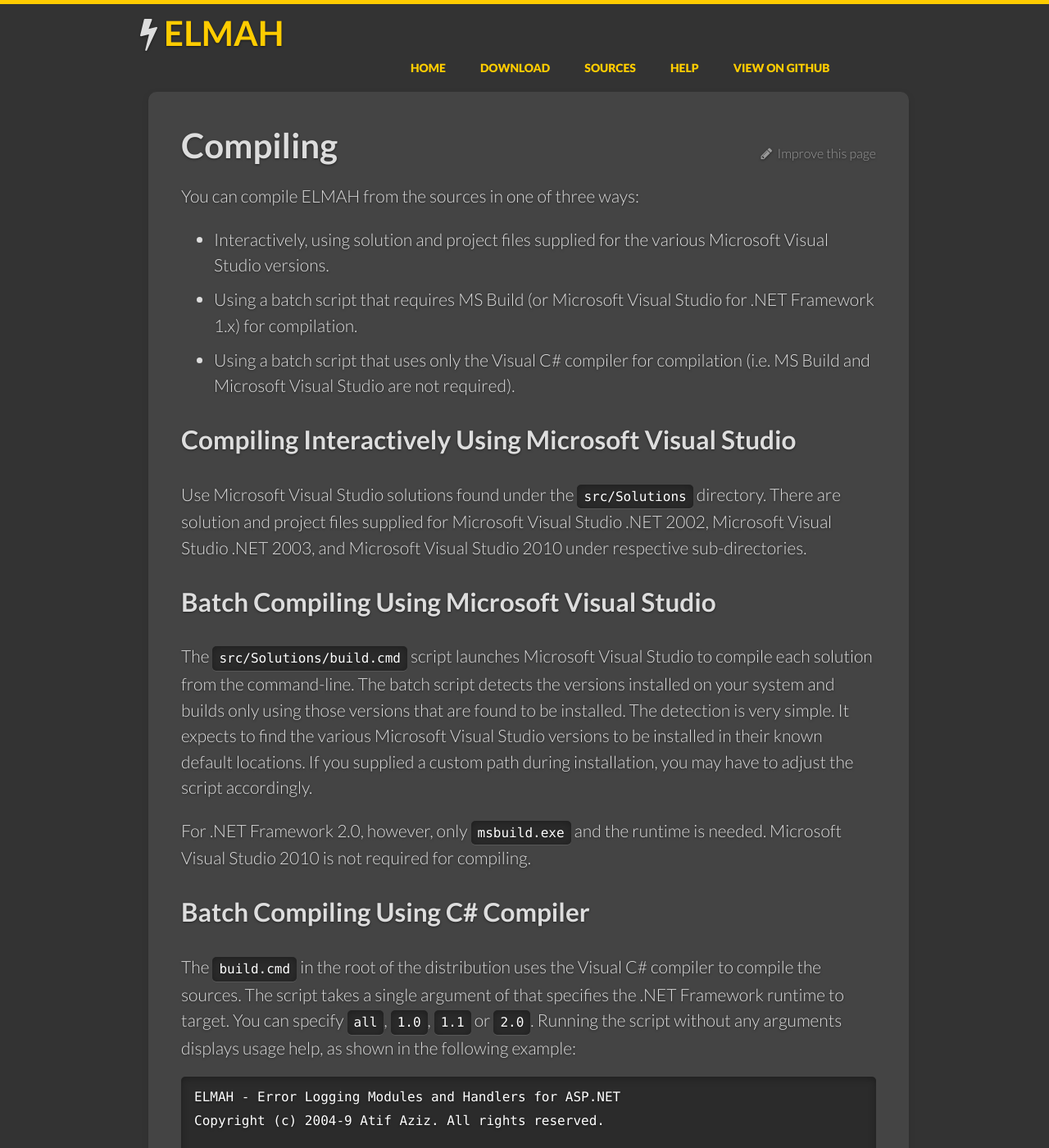
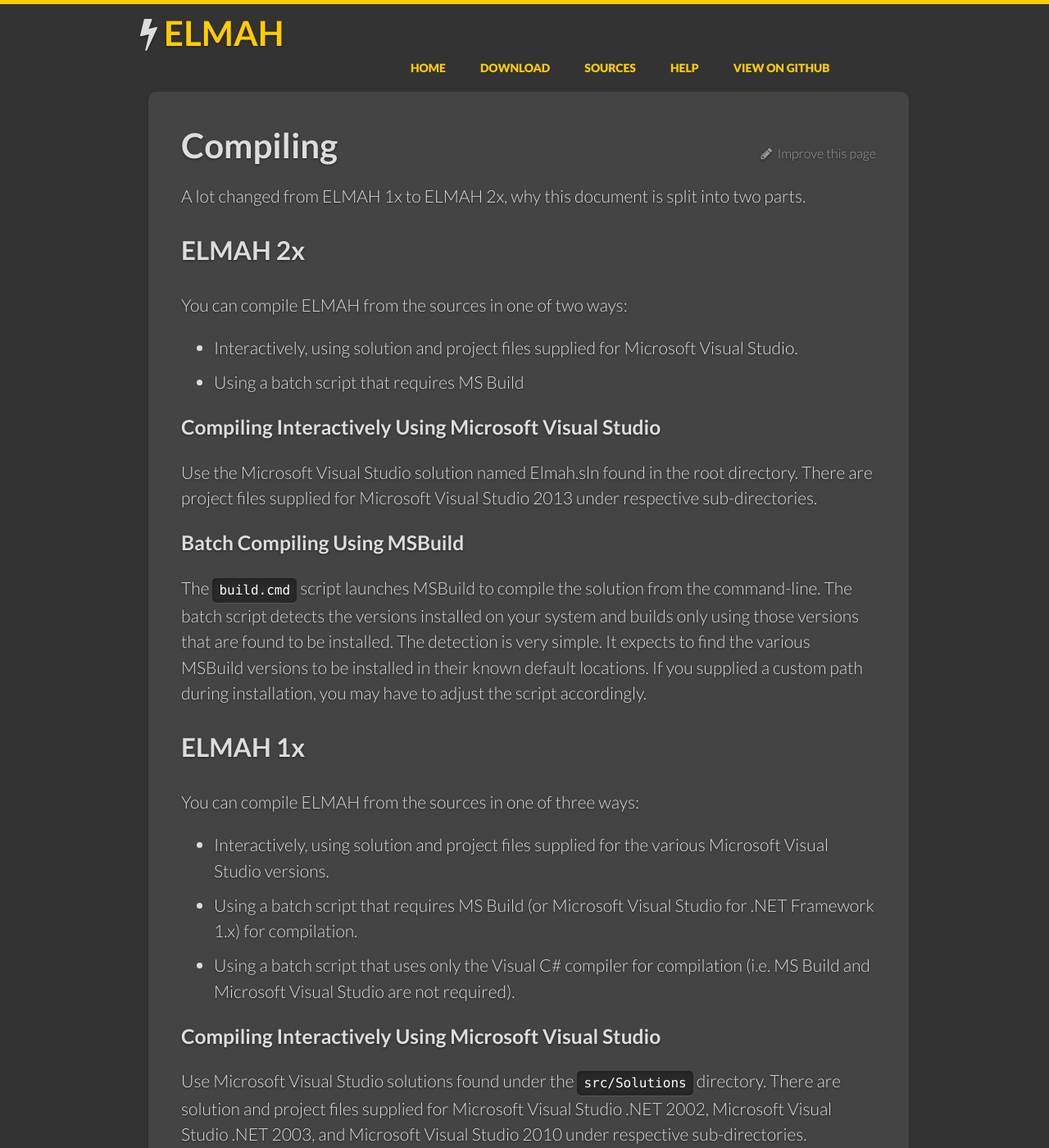
Before and after one commit to elmah/www, a Jekyll site: the page built from Compiling.md, in a window 1280 px wide and 1400 px high. Shown: the whole window at 82% size. Built offline with Jekyll 4.4.1, drawn with Linux system fonts in a browser that asks for light colours.

Commit message:
Upgraded compiling documentation with description of ELMAH 2x

```diff
--- a/Compiling.md
+++ b/Compiling.md
@@ -5,23 +5,42 @@ permalink: a/compiling/
 article: true
 ---
 
+A lot changed from ELMAH 1x to ELMAH 2x, why this document is split into two parts.
+
+## ELMAH 2x
+
+You can compile ELMAH from the sources in one of two ways:
+
+  * Interactively, using solution and project files supplied for Microsoft Visual Studio.
+  * Using a batch script that requires MS Build
+
+### Compiling Interactively Using Microsoft Visual Studio
+
+Use the Microsoft Visual Studio solution named Elmah.sln found in the root directory. There are project files supplied for Microsoft Visual Studio 2013 under respective sub-directories.
+
+### Batch Compiling Using MSBuild
+
+The `build.cmd` script launches MSBuild to compile the solution from the command-line. The batch script detects the versions installed on your system and builds only using those versions that are found to be installed. The detection is very simple. It expects to find the various MSBuild versions to be installed in their known default locations. If you supplied a custom path during installation, you may have to adjust the script accordingly.
+
+## ELMAH 1x
+
 You can compile ELMAH from the sources in one of three ways:
 
   * Interactively, using solution and project files supplied for the various Microsoft Visual Studio versions.
   * Using a batch script that requires MS Build (or Microsoft Visual Studio for .NET Framework 1.x) for compilation.
   * Using a batch script that uses only the Visual C# compiler for compilation (i.e. MS Build and Microsoft Visual Studio are not required).
 
-## Compiling Interactively Using Microsoft Visual Studio
+### Compiling Interactively Using Microsoft Visual Studio
 
 Use Microsoft Visual Studio solutions found under the `src/Solutions` directory. There are solution and project files supplied for Microsoft Visual Studio .NET 2002, Microsoft Visual Studio .NET 2003, and Microsoft Visual Studio 2010 under respective sub-directories.
 
-## Batch Compiling Using Microsoft Visual Studio
+### Batch Compiling Using Microsoft Visual Studio
 
 The `src/Solutions/build.cmd` script launches Microsoft Visual Studio to compile each solution from the command-line. The batch script detects the versions installed on your system and builds only using those versions that are found to be installed. The detection is very simple. It expects to find the various Microsoft Visual Studio versions to be installed in their known default locations. If you supplied a custom path during installation, you may have to adjust the script accordingly.
 
 For .NET Framework 2.0, however, only `msbuild.exe` and the runtime is needed. Microsoft Visual Studio 2010 is not required for compiling.
 
-## Batch Compiling Using C# Compiler
+### Batch Compiling Using C# Compiler
 
 The `build.cmd` in the root of the distribution uses the Visual C# compiler to compile the sources. The script takes a single argument of that specifies the .NET Framework runtime to target. You can specify `all`, `1.0`, `1.1` or `2.0`. Running the script without any arguments displays usage help, as shown in the following example:
 
```
